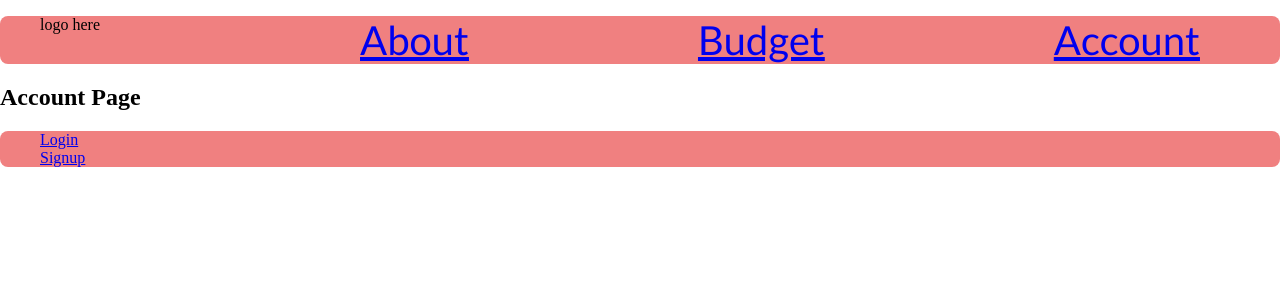
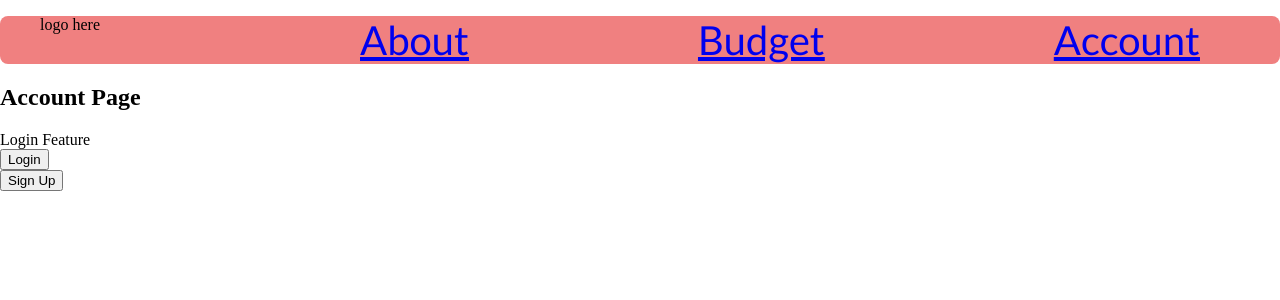
Before and after one commit to c-schutz/UFPlanner1, a React (Vite) app in the folder frontend/: page /Account in a window 1280 px wide. Shown: the top 300 px of the page. Built offline with nearby package versions, Linux system fonts and the light colour scheme; the HTML template or start-up script is replaced by a standard one.

Commit message:
Additions to the account page. We are going to have a log, sign up, and account summary. Each will be toggled depedning on the state of the page

```diff
--- a/frontend/src/App.jsx
+++ b/frontend/src/App.jsx
@@ -34,10 +34,6 @@ function App() {
         </Route>
         <Route path='Account' element={<Account/>}>
         </Route>
-        <Route path='Account/Login' element={<Login/>}>
-        </Route>
-        <Route path='Account/Signup' element={<Signup/>}>
-        </Route>
         <Route path='Budget/Questionnaire' element={<Questionnaire/>}>
         </Route>
         <Route path='Budget/Banking' element={<Banking/>}>
--- a/frontend/src/account/Account.jsx
+++ b/frontend/src/account/Account.jsx
@@ -1,28 +1,31 @@
-import { Link, Routes, Route } from 'react-router-dom';
+import { useState } from 'react';
 import Login from "./Login"
 import Signup from "./Signup"
 import Navbar from '../components/Navbar';
+import Summary from './Summary';
 
 const Account = () => {
+    const [UserStatus, setUserStatus] = useState("login");
+    const handleStatus = (status) => {
+        setUserStatus(status);
+    }
+    const renderView = () => {
+        console.log(`Rendering view: ${UserStatus}`); // Debugging line
+        switch (UserStatus) {
+          case 'login':
+            return <Login onStatusChange = {handleStatus} />;
+          case 'signup':
+            return <Signup onStatusChange = {handleStatus}/>;
+          case 'summary':
+            return <Summary onStatusChange = {handleStatus}/>;
+        }
+      };
   return (
     <>
       <Navbar />
       <div>
         <h2>Account Page</h2>
-        <nav>
-          <ul>
-            <li>
-              <Link to="login">Login</Link>
-            </li>
-            <li>
-              <Link to="signup">Signup</Link>
-            </li>
-          </ul>
-        </nav>
-        <Routes>
-          <Route to='Account/Login' element={<Login />} />
-          <Route path="signup" element={<Signup />} />
-        </Routes>
+        {renderView()}
       </div>
     </>
   );
--- a/frontend/src/account/Login.jsx
+++ b/frontend/src/account/Login.jsx
@@ -1,15 +1,19 @@
 import {React, useState} from "react";
 
-const Login = () => {
+const Login = ({ onStatusChange }) => {
     const[email, setEmail] = useState("");
-    const [passwotd, setPassword] = useState("");
+    const [password, setPassword] = useState("");
     const handeLogin = (e) => {
         e.preventDefault();
     }
+
+
     return (
-        <div>
-            <h2>Login</h2>
-        </div>
+        <>
+        <div>Login Feature</div>
+        <div><button onClick={() => onStatusChange('summary')}>Login</button></div>
+        <div><button onClick={() => onStatusChange('signup')}>Sign Up</button></div>
+        </>
     );
 };
 
--- a/frontend/src/account/Signup.jsx
+++ b/frontend/src/account/Signup.jsx
@@ -1,6 +1,6 @@
 import {React, useState} from "react";
 
-const Signup = () => {
+const Signup = ({onStatusChange}) => {
     const[email, setEmail] = useState("");
     const [passwotd, setPassword] = useState("");
     const [confirmPassword, setConfirmPassword] = useState("");
@@ -9,9 +9,14 @@ const Signup = () => {
         console.log("Signup email:", email, "password", password);
     };
     return (
+        <>
+        <div>Sign up Feature</div>
         <div>
-            <h2>Signup</h2>
+        <button onClick={() => onStatusChange('summary')}>Sign Up</button>
         </div>
+        <button onClick={() => onStatusChange('login')}>Back to Login</button>
+        </>
+
     );
 };
 
--- /dev/null
+++ b/frontend/src/account/Summary.jsx
@@ -0,0 +1,12 @@
+import {React, useState} from "react";
+
+const Summary = ({onStatusChange}) => {
+    return (
+        <>
+        <div>Account Summary</div>
+        <div><button onClick={() => onStatusChange('login')}>Signout</button></div>
+        </>
+    );
+};
+
+export default Summary;
```
